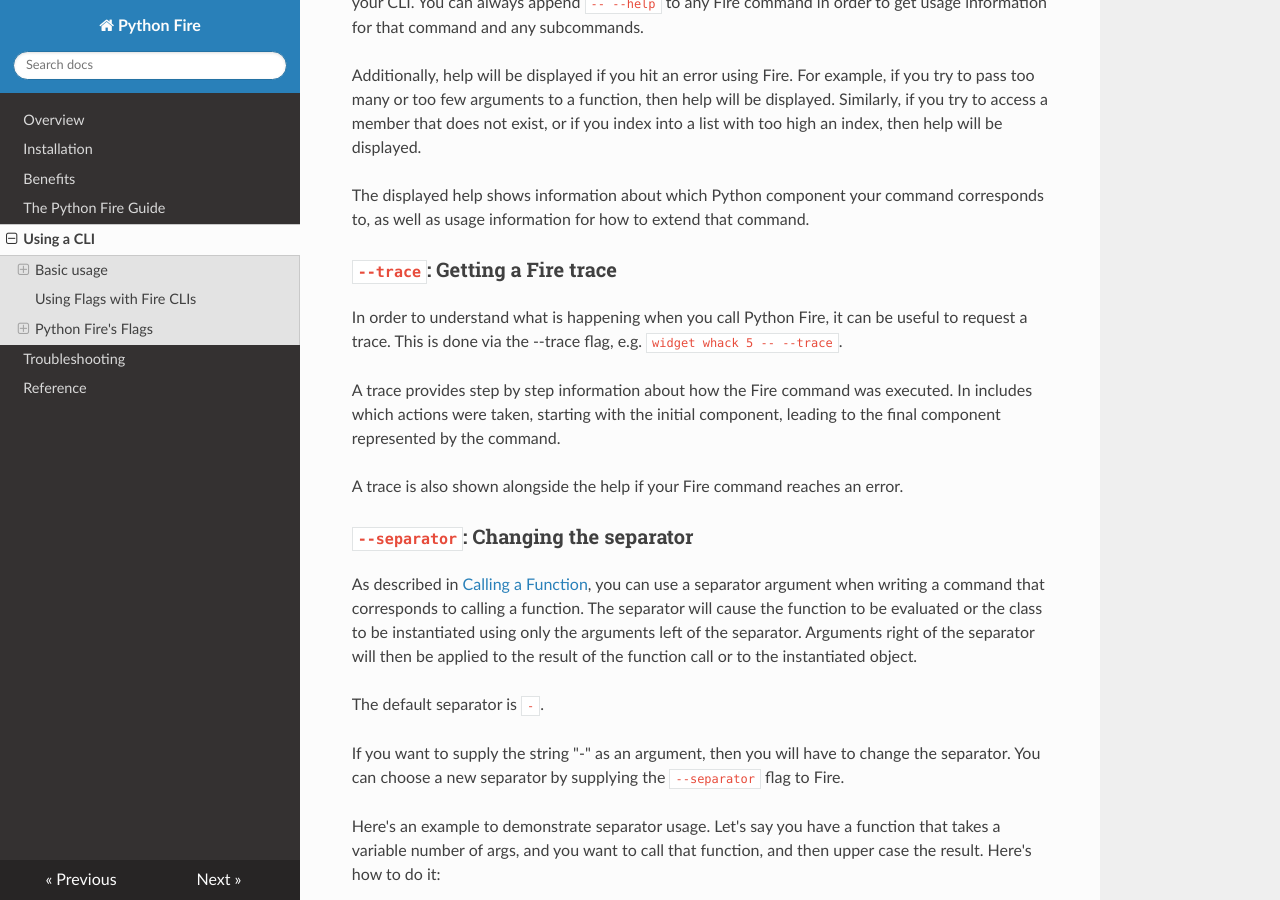
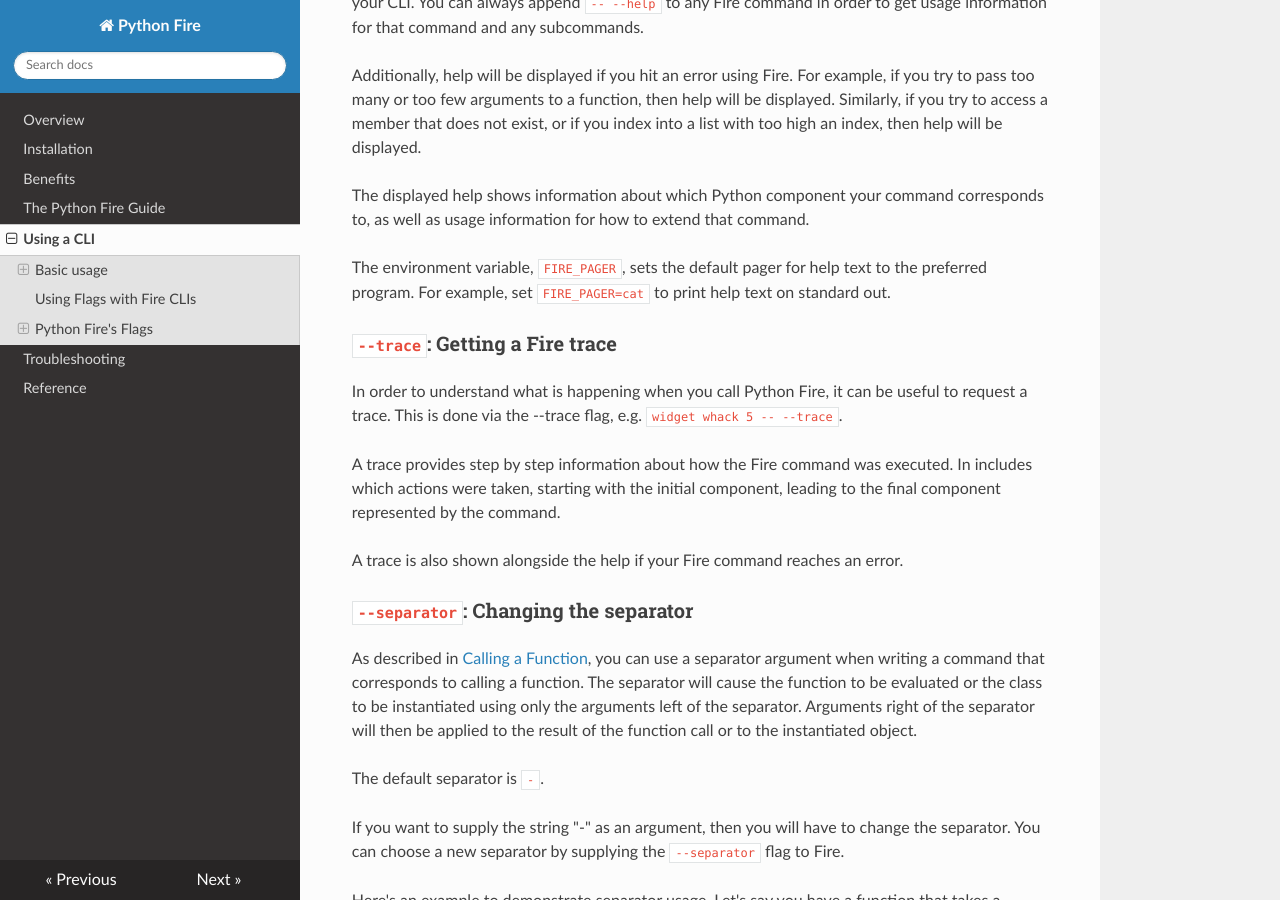
Before and after one commit to google/python-fire, an MkDocs documentation site: the page built from docs/using-cli.md, in a window 1280 px wide and 900 px high, scrolled down 3381 px. Built offline with MkDocs 1.6.1, drawn with Linux system fonts in a browser that asks for light colours; nearby versions of some CDN libraries; old or Windows-style settings are respelled for this version of MkDocs.

Commit message:
Document FIRE_PAGER

```diff
--- a/docs/using-cli.md
+++ b/docs/using-cli.md
@@ -170,6 +170,10 @@
 The displayed help shows information about which Python component your command
 corresponds to, as well as usage information for how to extend that command.
 
+The environment variable, `FIRE_PAGER`, sets the default pager for help text
+to the preferred program. For example, set `FIRE_PAGER=cat` to print help text
+on standard out.
+
 
 ### `--trace`: Getting a Fire trace <a name="trace-flag"></a>
 
```
